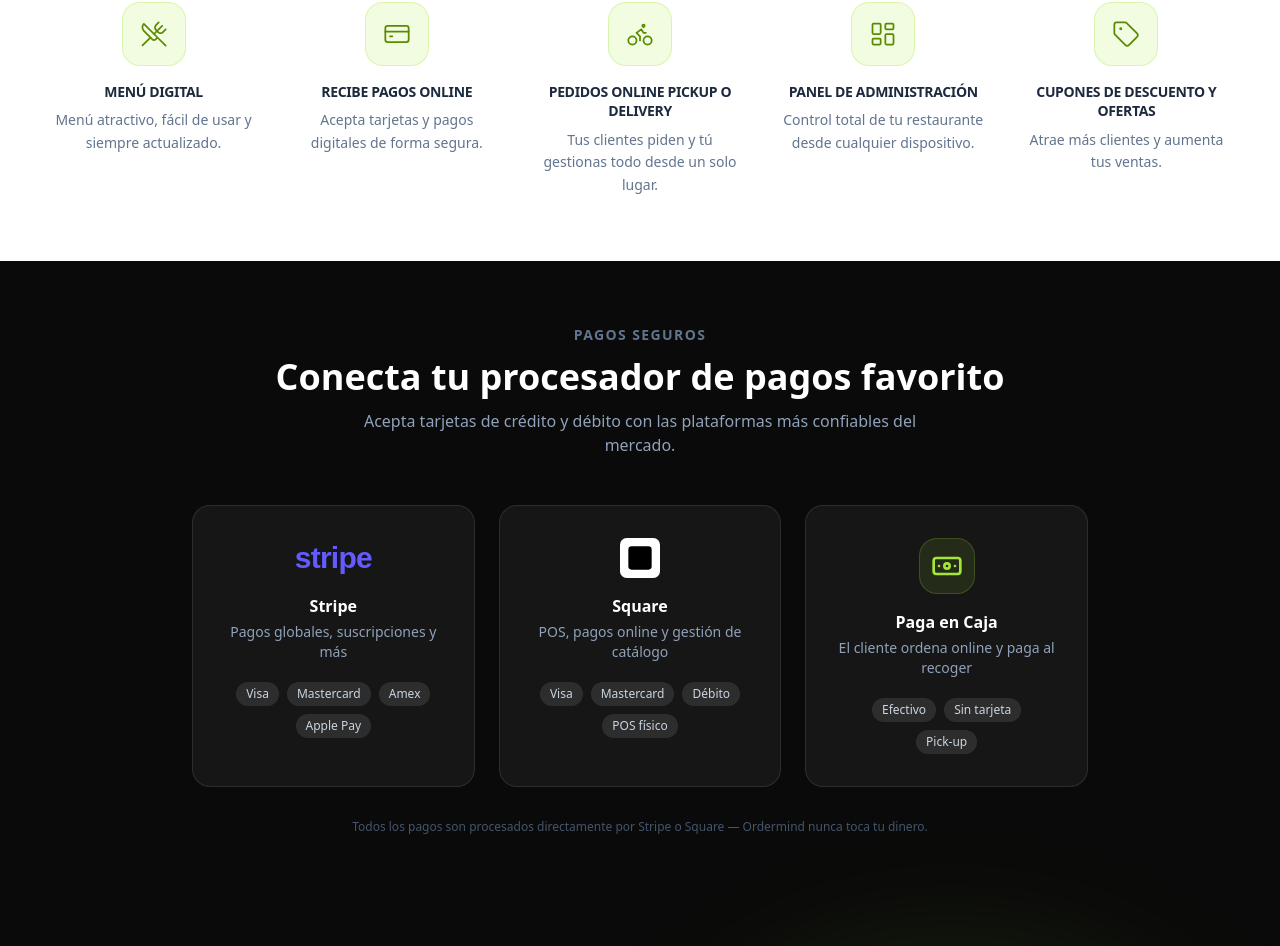
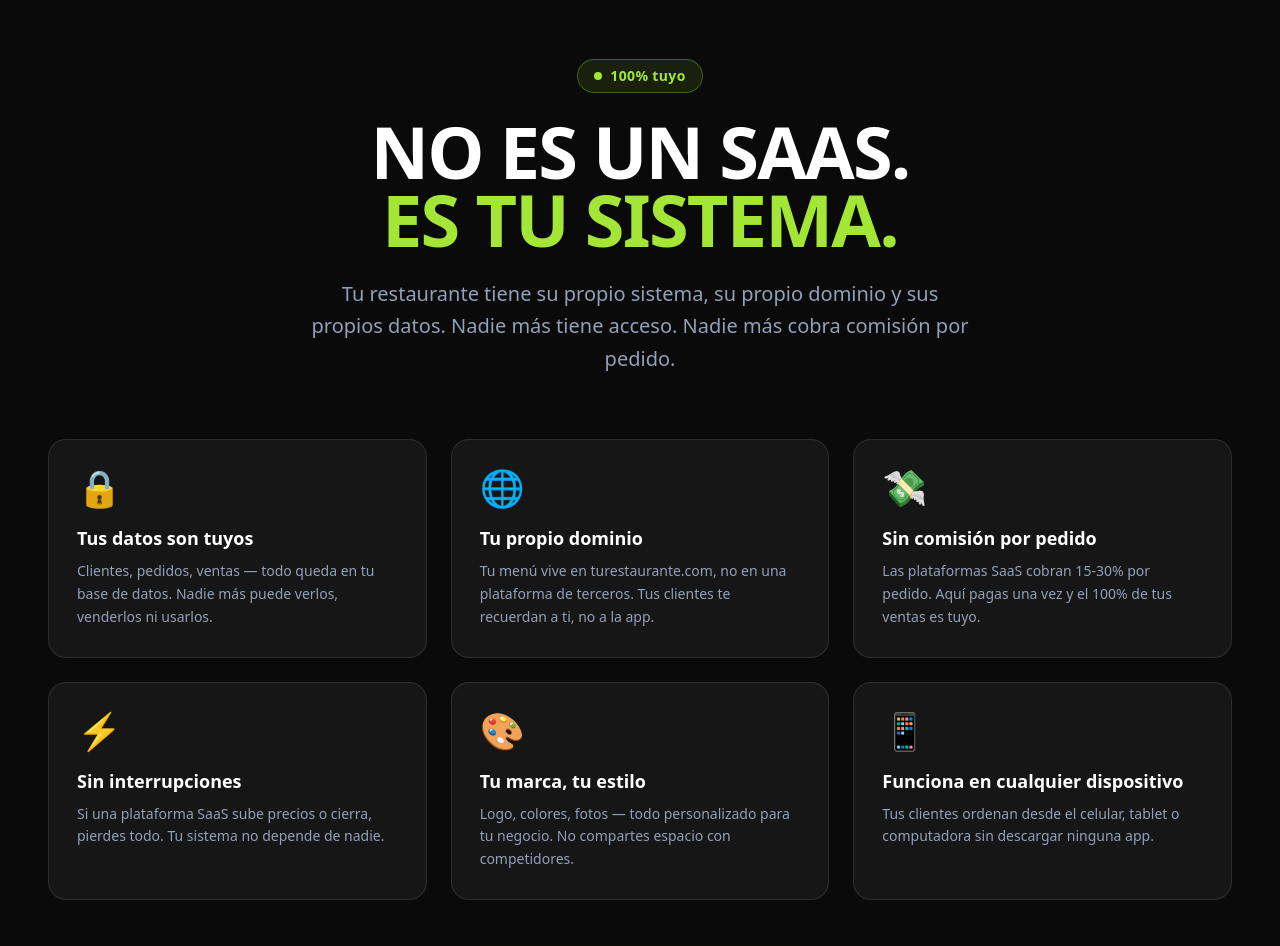
Before and after one commit to julioolivodeveloper/Ordermind, a Next.js app: page / in a window 1280 px wide. Shown: the part 918-1864 px from the top of the page. Built offline with nearby package versions, Linux system fonts and the light colour scheme; no server answers.

Commit message:
feat: add 'No es un SaaS, es tu sistema' section with 6 benefits
Co-Authored-By: Claude Sonnet 4.6 <noreply@anthropic.com>

```diff
--- a/src/app/page.tsx
+++ b/src/app/page.tsx
@@ -229,6 +229,100 @@ export default function Home() {
         </div>
       </section>
 
+      {/* ── NO ES SAAS ── */}
+      <section className="bg-[#0a0a0a] py-24 px-6 md:px-12 border-t border-white/5">
+        <div className="max-w-7xl mx-auto">
+
+          <motion.div
+            initial={{ opacity: 0, y: 30 }}
+            whileInView={{ opacity: 1, y: 0 }}
+            viewport={{ once: true }}
+            transition={{ duration: 0.7 }}
+            className="text-center mb-16"
+          >
+            <div className="inline-flex items-center gap-2 bg-[#a3e635]/10 border border-[#a3e635]/30 rounded-full px-4 py-1.5 mb-6">
+              <span className="w-2 h-2 rounded-full bg-[#a3e635]" />
+              <span className="text-[#a3e635] text-sm font-bold tracking-wide">100% tuyo</span>
+            </div>
+            <h2 className="text-5xl md:text-7xl font-black uppercase leading-[0.95] tracking-tight text-white mb-6">
+              No es un SaaS.<br />
+              <span className="text-[#a3e635]">Es tu sistema.</span>
+            </h2>
+            <p className="text-slate-400 text-xl max-w-2xl mx-auto leading-relaxed">
+              Tu restaurante tiene su propio sistema, su propio dominio y sus propios datos.
+              Nadie más tiene acceso. Nadie más cobra comisión por pedido.
+            </p>
+          </motion.div>
+
+          <div className="grid grid-cols-1 md:grid-cols-2 lg:grid-cols-3 gap-6">
+            {[
+              {
+                icon: '🔒',
+                title: 'Tus datos son tuyos',
+                desc: 'Clientes, pedidos, ventas — todo queda en tu base de datos. Nadie más puede verlos, venderlos ni usarlos.',
+              },
+              {
+                icon: '🌐',
+                title: 'Tu propio dominio',
+                desc: 'Tu menú vive en turestaurante.com, no en una plataforma de terceros. Tus clientes te recuerdan a ti, no a la app.',
+              },
+              {
+                icon: '💸',
+                title: 'Sin comisión por pedido',
+                desc: 'Las plataformas SaaS cobran 15-30% por pedido. Aquí pagas una vez y el 100% de tus ventas es tuyo.',
+              },
+              {
+                icon: '⚡',
+                title: 'Sin interrupciones',
+                desc: 'Si una plataforma SaaS sube precios o cierra, pierdes todo. Tu sistema no depende de nadie.',
+              },
+              {
+                icon: '🎨',
+                title: 'Tu marca, tu estilo',
+                desc: 'Logo, colores, fotos — todo personalizado para tu negocio. No compartes espacio con competidores.',
+              },
+              {
+                icon: '📱',
+                title: 'Funciona en cualquier dispositivo',
+                desc: 'Tus clientes ordenan desde el celular, tablet o computadora sin descargar ninguna app.',
+              },
+            ].map((item, i) => (
+              <motion.div
+                key={item.title}
+                custom={i}
+                initial="hidden"
+                whileInView="show"
+                viewport={{ once: true }}
+                variants={fadeUp}
+                className="bg-white/5 border border-white/10 rounded-2xl p-7 hover:border-[#a3e635]/30 hover:bg-white/8 transition-all"
+              >
+                <div className="text-4xl mb-4">{item.icon}</div>
+                <h3 className="text-white font-black text-lg mb-2">{item.title}</h3>
+                <p className="text-slate-400 text-sm leading-relaxed">{item.desc}</p>
+              </motion.div>
+            ))}
+          </div>
+
+          <motion.div
+            initial={{ opacity: 0, y: 20 }}
+            whileInView={{ opacity: 1, y: 0 }}
+            viewport={{ once: true }}
+            transition={{ duration: 0.6, delay: 0.3 }}
+            className="mt-12 text-center"
+          >
+            <a
+              href="https://wa.me/12094609828"
+              target="_blank"
+              rel="noopener noreferrer"
+              className="inline-flex items-center gap-3 bg-[#a3e635] hover:bg-lime-400 text-black px-10 py-4 rounded-2xl font-black text-lg transition-all hover:scale-105 shadow-xl shadow-lime-500/20"
+            >
+              <MessageCircle className="w-6 h-6" />
+              Quiero mi propio sistema
+            </a>
+          </motion.div>
+        </div>
+      </section>
+
       {/* ── FEATURES ── */}
       <section className="bg-white pt-10 pb-16 px-6 md:px-12">
         <div className="max-w-7xl mx-auto">
```
